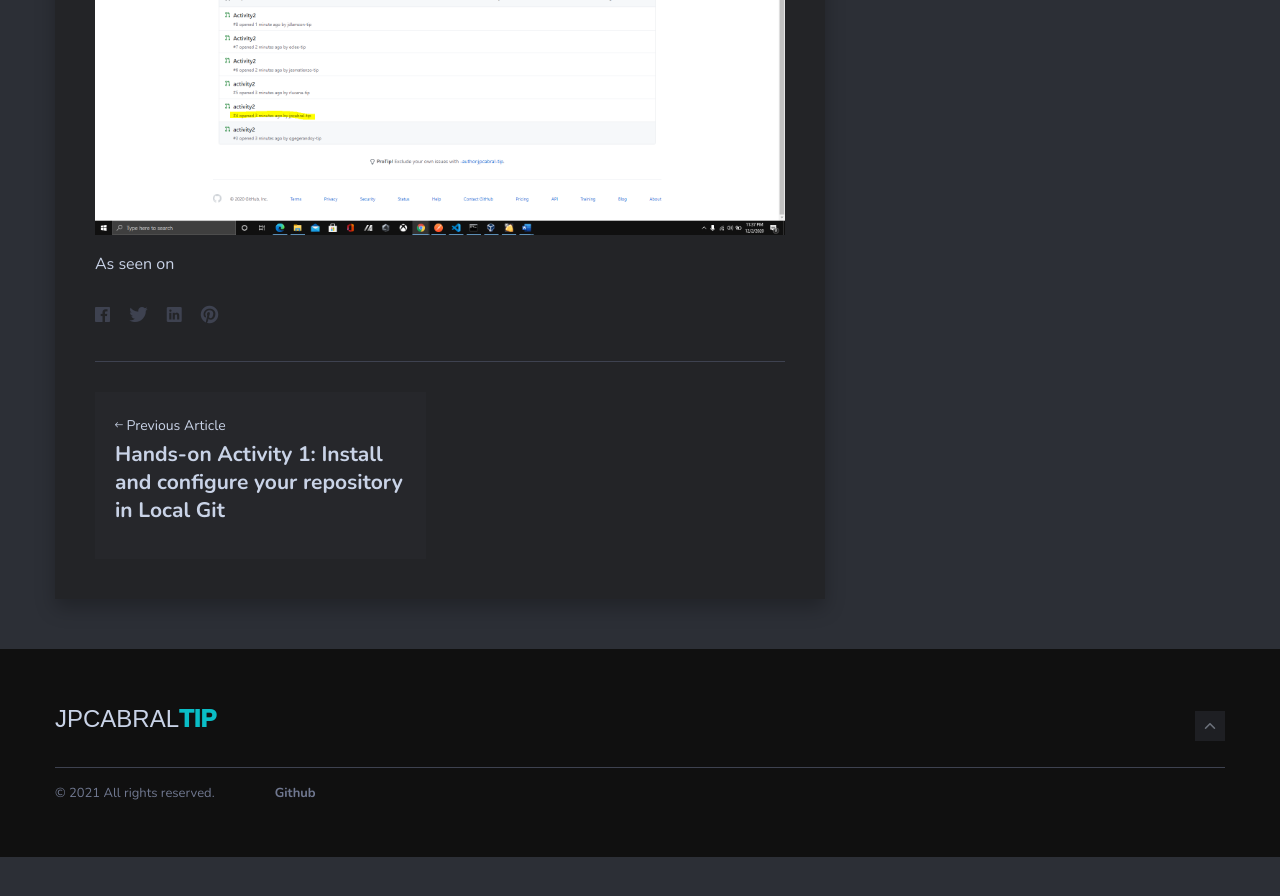
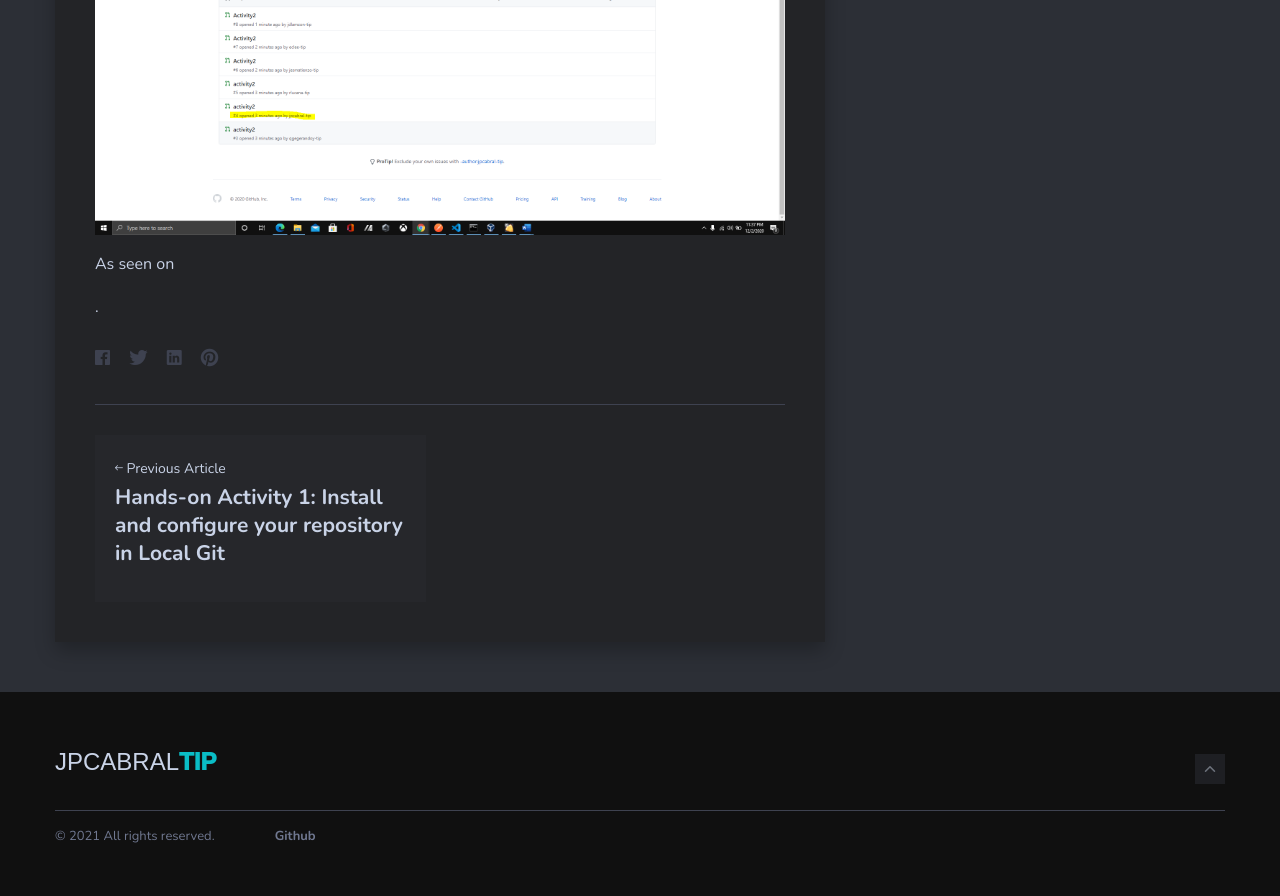
Before and after one commit to jpcabral-tip/jpcabral-tip.github.io, a Jekyll site: the page built from _posts/2021-01-10-hands-on-act-2.markdown, in a window 1280 px wide and 900 px high, scrolled down 10995 px. Shown: the top 896 px of the window. Built offline with Jekyll 4.4.1, drawn with Linux system fonts in a browser that asks for light colours; nearby versions of some CDN libraries; comment, search, counter and statistics services are not loaded; before the commit the page ends 11852 px from its top, so only the background shows below that.

Commit message:
minor grammar fix

```diff
--- a/_posts/2021-01-10-hands-on-act-2.markdown
+++ b/_posts/2021-01-10-hands-on-act-2.markdown
@@ -132,4 +132,4 @@ localhost:~/sysad2-12021/activity2# git push origin activity2
 
 ![]({{site.baseurl}}/img/hands-on-2-14.png)
 
-<p>As seen on <a href="https://github.com/jpcabral-tip/sysad2-12021/tree/activity2"></a></p>
+<p>As seen on <a href="https://github.com/jpcabral-tip/sysad2-12021/tree/activity2"></a></p>.
```
